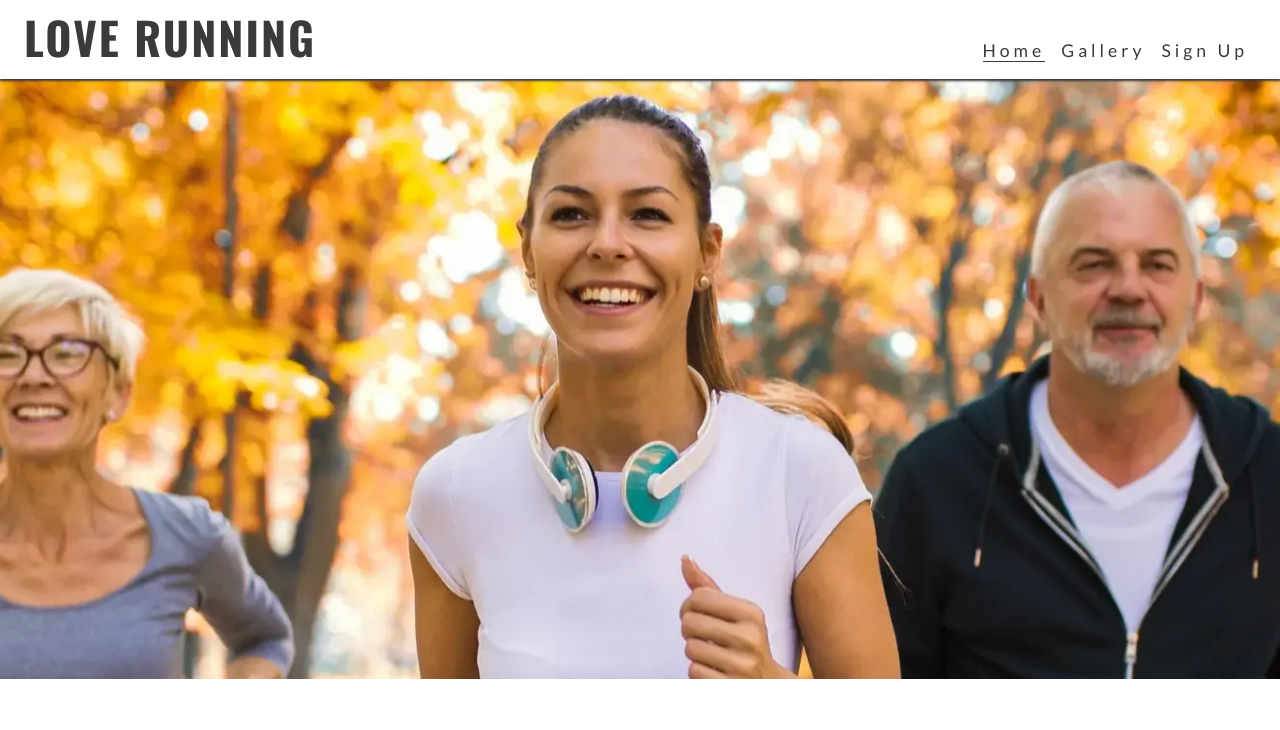
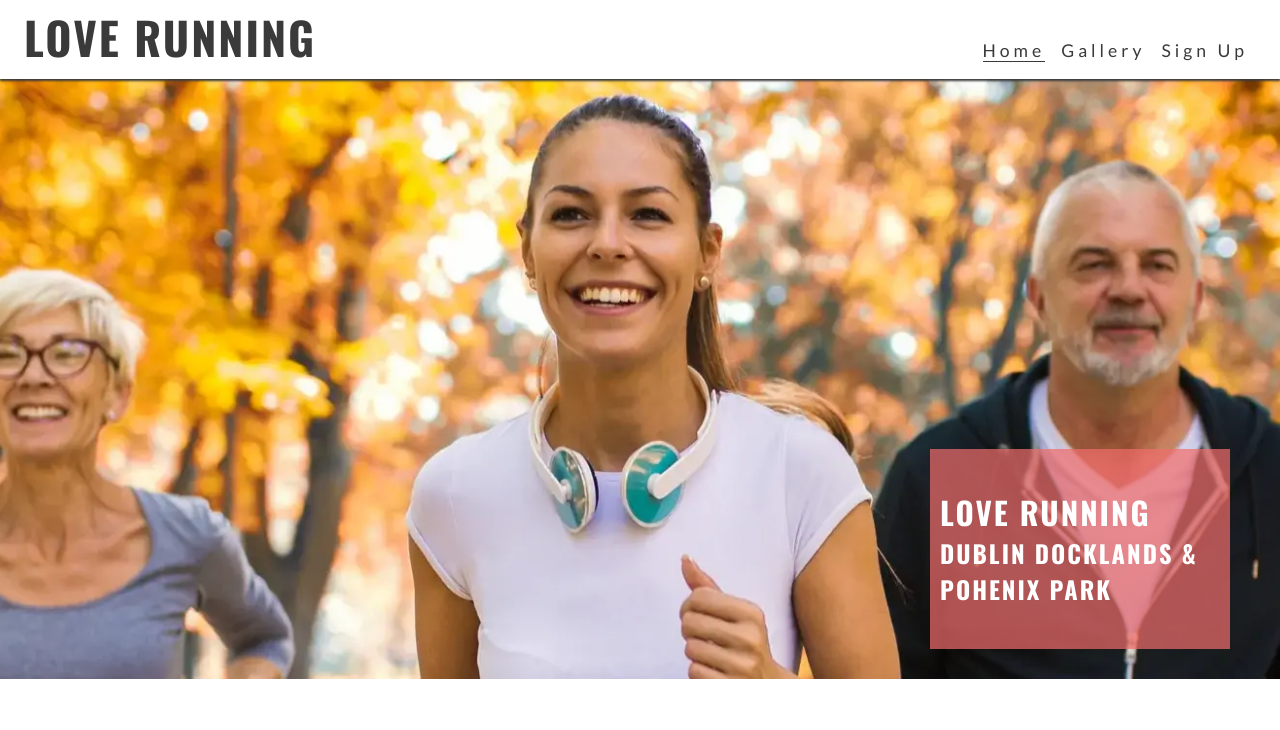
Before and after one commit to Felteng/loverunning-walkthrough, a plain HTML site: page index.html in a window 1280 px wide. Shown: the top 730 px of the page. Drawn offline with nearby package versions, Linux system fonts and the light colour scheme.

Commit message:
feat: Add cover text over hero image. Style cover text for 768px>

```diff
--- a/assets/css/style.css
+++ b/assets/css/style.css
@@ -18,6 +18,13 @@ body {
     font-family: "Lato", sans-serif;
 }
 
+h1,h2,h3 {
+    font-family: "oswald", sans-serif;
+    text-transform: uppercase;
+    letter-spacing: 2px;
+    color: 252525;
+}
+
 /* Header */
 header {
     background-color: #ffffff;
@@ -36,12 +43,6 @@ header a {
     color: inherit;
 }
 
-h1 {
-    font-family: "oswald", sans-serif;
-    text-transform: uppercase;
-    letter-spacing: 2px;
-    color: 252525;
-}
 
 #menu {
     font-size: 110%;
@@ -94,6 +95,23 @@ main {
     height: 600px;
     width: 100%;
     background: url("../images/hero-image.webp") no-repeat center center/cover;
+    position: relative;
+}
+
+#cover-text {
+    /* "a" value in rgba sets opacity to be slightly transparent */
+    background-color: rgba(241, 109, 107, .7);
+    font-size: 130%;
+    position: absolute;
+    bottom: 30px;
+    width: 80%;
+    min-height: 200px;
+    padding-top: 40px;
+    padding-left: 10px;
+}
+
+#cover-text > h2, #cover-text > h3 {
+    color: #ffffff;
 }
 
 /* Footer */
@@ -146,6 +164,12 @@ main {
     margin-top: 79px;
    }
 
+   /* Hero */
+   #cover-text {
+    width: 300px;
+    right: 50px;
+   }
+
 }
 /* Media query: Screens of 992px and larger */
 @media screen and (min-width: 992px) {
--- a/index.html
+++ b/index.html
@@ -38,7 +38,12 @@
 
     <!-- Semantic main content -->
     <main>
-        <section id="hero"></section>
+        <section id="hero">
+            <div id="cover-text">
+                <h2>Love Running</h2>
+                <h3>Dublin Docklands & Pohenix Park</h3>
+            </div>
+        </section>
     </main>
 
     <!-- Semantic footer-->
```
